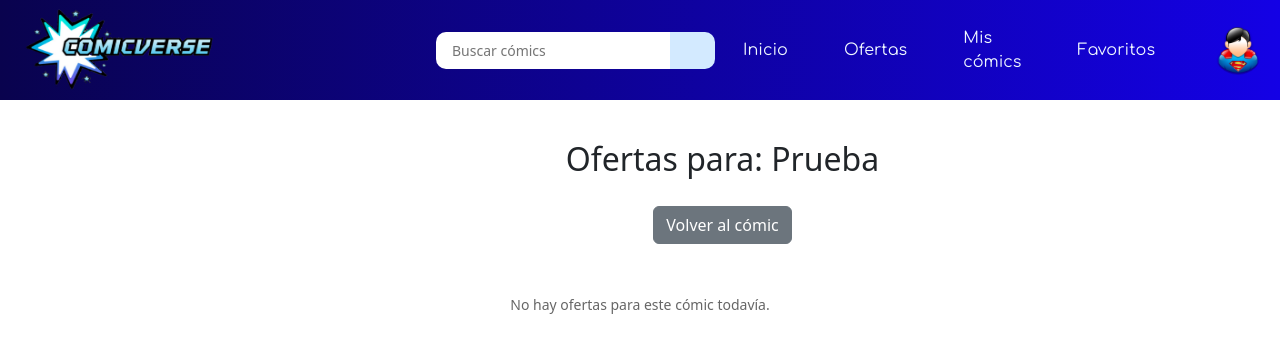
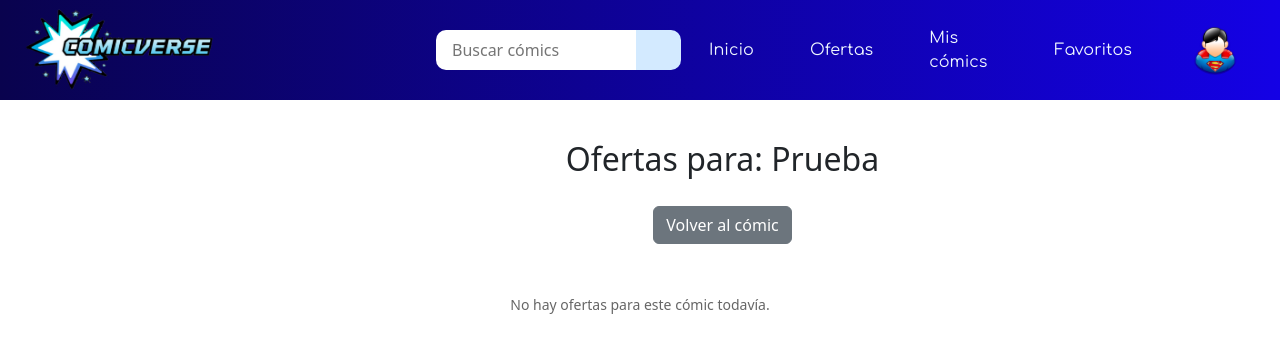
Before and after one commit to juxtaposition/trueque, a Django app: page /comic/5/offers/ in a window 1280 px wide. Shown: the top 353 px of the page. Run offline with Django 5.2, Linux system fonts and the light colour scheme; a user stored in the database is signed in; data comes from the database, SQL or seed files in the repository; some libraries are stand-ins or nearby versions.

Commit message:
Fix: Tamaño inconsistente buscador "Buscar cómics"

```diff
--- a/templates/offers.html
+++ b/templates/offers.html
@@ -113,5 +113,23 @@
     padding: 20px;
     color: #666;
 }
+
+.search-input {
+    padding: 0.5rem 1rem;
+    border: none;
+    border-radius: 10px 0 0 10px;
+    font-size: 1rem;
+    width: 200px;
+}
+
+.search-button {
+    background-color: rgb(211, 234, 255);
+    font-size: 1rem;
+    color: black;
+    border: none;
+    border-radius: 0 10px 10px 0;
+    cursor: pointer;
+    width: 45px;
+}
 </style>
 {% endblock %}
--- a/trueque/static/css/comicNavbar.css
+++ b/trueque/static/css/comicNavbar.css
@@ -62,14 +62,16 @@
     padding: 0.5rem 1rem;
     border: none;
     border-radius: 10px 0 0 10px;
-  }
+    font-size: 1rem;
+    width: 200px;
+}
 
 .search-button {
     background-color: rgb(211, 234, 255);
-    font-size:larger;
+    font-size: 1rem;
     color: black;
     border: none;
     border-radius: 0 10px 10px 0;
     cursor: pointer;
     width: 45px;
-  }
+}
--- a/trueque/static/css/myComics.css
+++ b/trueque/static/css/myComics.css
@@ -204,3 +204,21 @@
     font-family: 'Comfortaa', sans-serif;
     color: #0C008F;
   }
+
+  .search-input {
+    padding: 0.5rem 1rem;
+    border: none;
+    border-radius: 10px 0 0 10px;
+    font-size: 1rem;
+    width: 200px;
+}
+
+.search-button {
+    background-color: rgb(211, 234, 255);
+    font-size: 1rem;
+    color: black;
+    border: none;
+    border-radius: 0 10px 10px 0;
+    cursor: pointer;
+    width: 45px;
+}
```
Also changed, not shown: templates/all_offers.html (+18 -0 lines).
